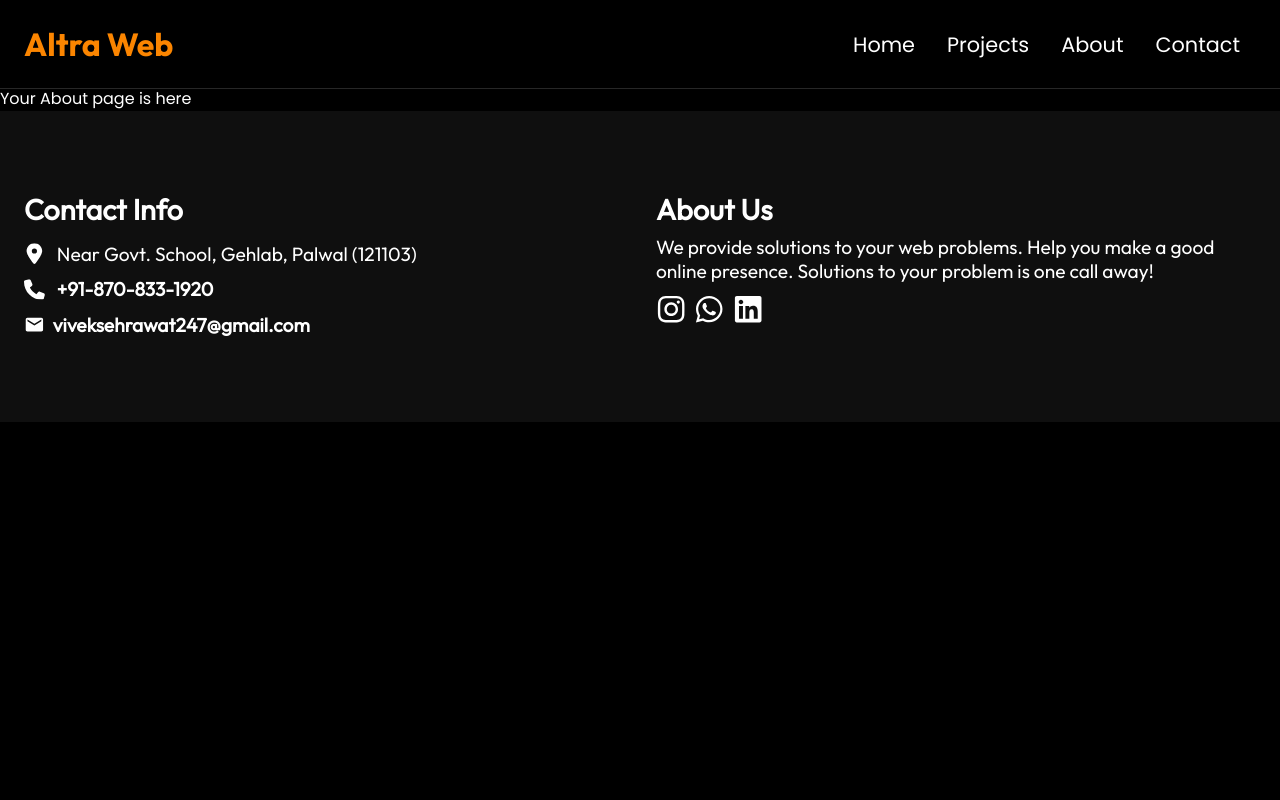
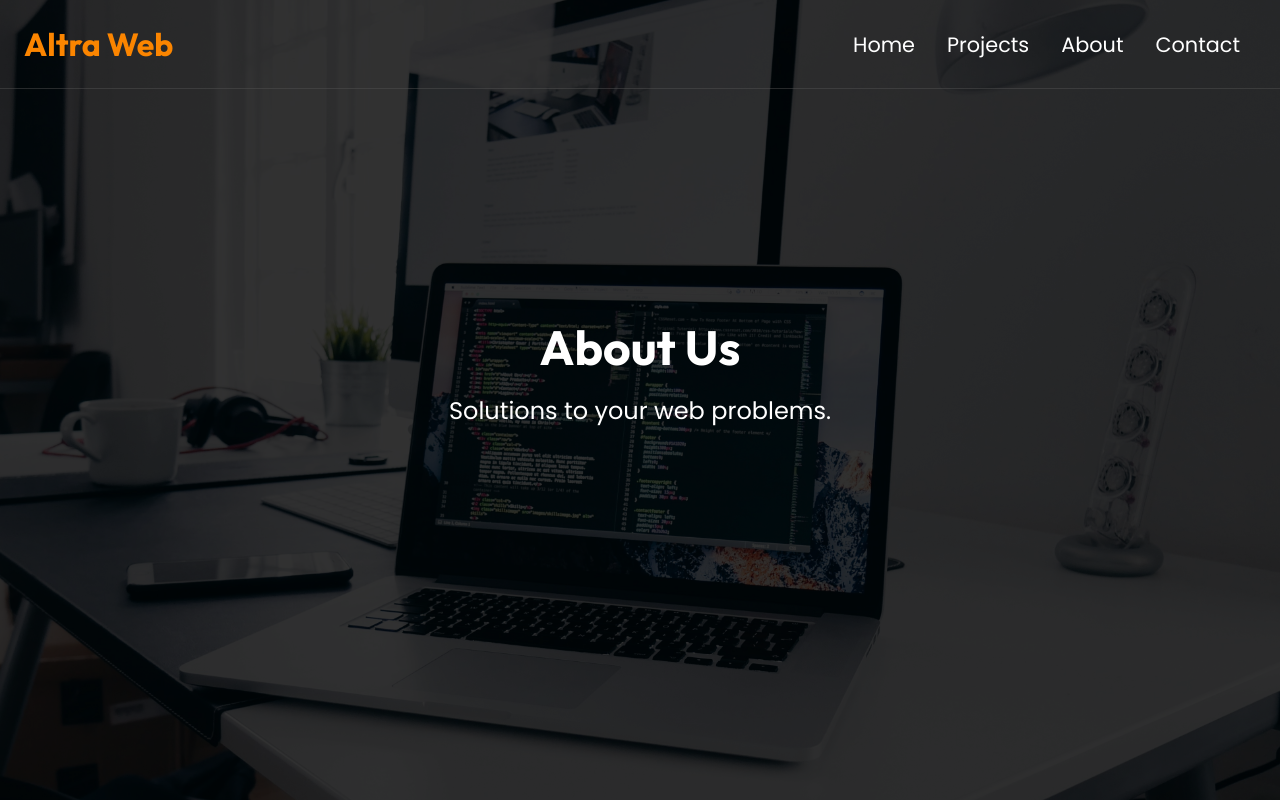
Before and after one commit to altravolf/altra-portfolio, a React (Vite) app: page /about in a window 1280 px wide. Shown: the top 800 px of the page. Built offline with nearby package versions, Linux system fonts and the light colour scheme.

Commit message:
Hero Updated in about contact and projects

```diff
--- a/src/components/Hero/Hero.jsx
+++ b/src/components/Hero/Hero.jsx
@@ -3,9 +3,9 @@ import { Link } from "react-router-dom";
 
 import Hero1 from "../../assets/images/hero1.jpg";
 import Hero2 from "../../assets/images/hero2.jpg";
-import Hero3 from "../../assets/images/hero3.jpg";
 
-function Hero() {
+// eslint-disable-next-line react/prop-types
+function Hero({ heading, para, img }) {
 
     const currPath = window.location.pathname;
 
@@ -19,15 +19,9 @@ function Hero() {
                         <img className="hero1" src={Hero1} alt="Hero Image" />
                         <img className="hero2" src={Hero2} alt="Hero Image" />
                     </>)
-                    : null
-                }
-
-                {
-                    currPath === "/projects" ?
-                        (<>
-                            <img src={Hero3} alt="Hero Image" />
-                        </>)
-                        : null
+                    : (<>
+                        <img src={img} alt="Hero Image" />
+                    </>)
                 }
             </div>
             <div className="content">
@@ -38,16 +32,12 @@ function Hero() {
 
                         <Link to="/projects" className="btn">Projects</Link>
                         <Link to="/contact" className="btn btn-light">Contact</Link>
-                    </>) : null}
+                    </>) :
+                    (<>
+                        <h1 className="Outfit-Bold"> {heading}</h1>
+                        <p className="capitalize">{para}</p>
+                    </>)}
 
-                {
-                    currPath === "/projects" ?
-                        (<>
-                            <h1 className="Outfit-Bold"> Projects</h1>
-                            <p className="">Some of my recent works!</p>
-                        </>)
-                        : null
-                }
             </div>
         </div>
     );
--- a/src/index.scss
+++ b/src/index.scss
@@ -18,6 +18,10 @@ body {
 
 .container {
     padding: 1.5rem 1.5rem 1.5rem 1.5rem;
+}
+
+.capitalize {
+    text-transform: initial !important;
 }
 
 a {
--- a/src/pages/About.jsx
+++ b/src/pages/About.jsx
@@ -1,10 +1,11 @@
-import HeightFix from "../components/HeightFix/HeightFix";
+import Hero from "../components/Hero/Hero";
+
+import HeroAbout from "../assets/images/hero3.jpg";
 
 function About() {
     return (
         <div className="About">
-            <HeightFix />
-            Your About page is here
+            <Hero heading={"About Us"} para={"Solutions to your web problems."} img={HeroAbout} />
         </div>
     );
 }
--- a/src/pages/Contact.jsx
+++ b/src/pages/Contact.jsx
@@ -1,10 +1,10 @@
-import HeightFix from "../components/HeightFix/HeightFix";
+import Hero from "../components/Hero/Hero";
+import HeroContact from "../assets/images/hero5.jpg";
 
 function Contact() {
     return (
         <div className="Contact">
-            <HeightFix />
-            Your Contact page is here
+            <Hero heading={"Contact Us"} para={"Let's have a chat!"} img={HeroContact} />
         </div>
     );
 }
--- a/src/pages/Projects.jsx
+++ b/src/pages/Projects.jsx
@@ -1,9 +1,11 @@
 import Hero from "../components/Hero/Hero";
+
+import HeroProject from "../assets/images/hero4.jpg";
 
 function Projects() {
     return (
         <div className="Projects">
-            <Hero />
+            <Hero heading={"Projects"} para={"Some of my most recent work!"} img={HeroProject} />
         </div>
     );
 }
```
Also changed, not shown: src/assets/images/hero4.jpg (added), 1 other file (tests, documents, lock files or other folders).
